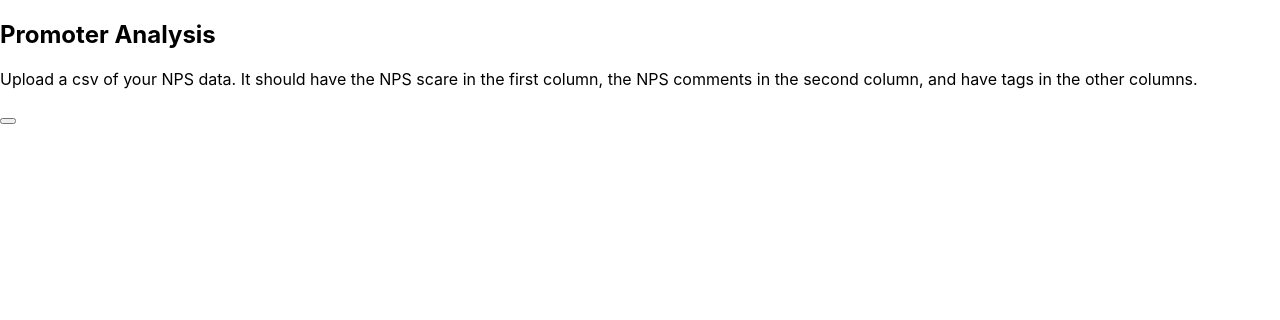
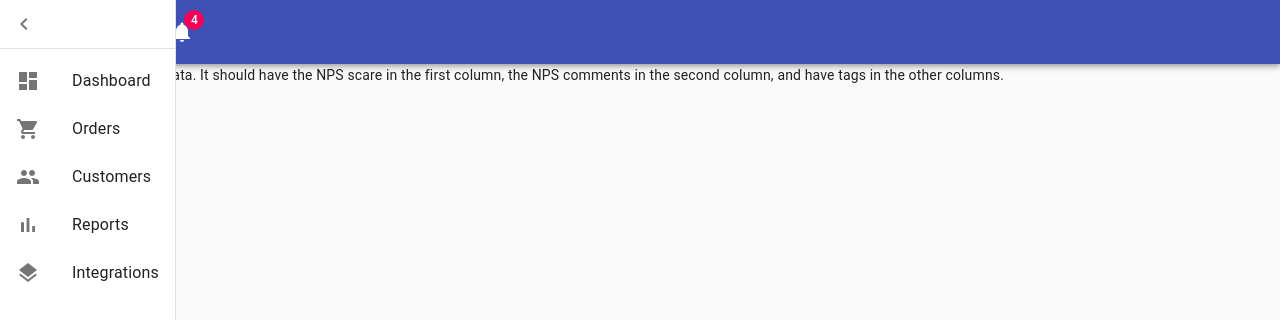
Before and after one commit to dilanustek/Promoter, a React (Create React App) app: page /home in a window 1280 px wide. Both pictures are taken after a click on the button "open drawer". Shown: the top 320 px of the page. Built offline with nearby package versions, Linux system fonts and the light colour scheme.

Commit message:
appbar + drawer + upload button

```diff
--- a/package.json
+++ b/package.json
@@ -3,6 +3,8 @@
   "version": "0.1.0",
   "private": true,
   "dependencies": {
+    "@material-ui/core": "^4.9.14",
+    "@material-ui/icons": "^4.9.1",
     "@testing-library/jest-dom": "^4.2.4",
     "@testing-library/react": "^9.5.0",
     "@testing-library/user-event": "^7.2.1",
--- a/src/App.tsx
+++ b/src/App.tsx
@@ -2,14 +2,18 @@ import React from "react";
 import "./App.css";
 import { BrowserRouter as Router, Switch, Route } from "react-router-dom";
 import FileUploader from "./FileUploader";
+import CssBaseline from "@material-ui/core/CssBaseline";
 
 function App() {
   return (
-    <Router>
-      <Switch>
-        <Route path="/home" render={() => <FileUploader />}></Route>
-      </Switch>
-    </Router>
+    <div>
+      <CssBaseline />
+      <Router>
+        <Switch>
+          <Route path="/home" render={() => <FileUploader />}></Route>
+        </Switch>
+      </Router>
+    </div>
   );
 }
 
--- /dev/null
+++ b/src/FileUploader.css
@@ -0,0 +1,11 @@
+.openDrawer {
+  position: "relative";
+  display: block;
+  transition: all 0.25s;
+  overflow: hidden;
+}
+
+.closeDrawer {
+  display: none;
+  transition: all 0.25s;
+}
--- a/src/FileUploader.tsx
+++ b/src/FileUploader.tsx
@@ -1,22 +1,86 @@
 import React, { Component } from "react";
 import { Link } from "react-router-dom";
+import Button from "@material-ui/core/Button";
+import CloudUploadIcon from "@material-ui/icons/CloudUpload";
+import AppBar from "@material-ui/core/AppBar";
+import Drawer from "@material-ui/core/Drawer";
+import Box from "@material-ui/core/Box";
+import Toolbar from "@material-ui/core/Toolbar";
+import List from "@material-ui/core/List";
+import Typography from "@material-ui/core/Typography";
+import Divider from "@material-ui/core/Divider";
+import IconButton from "@material-ui/core/IconButton";
+import Badge from "@material-ui/core/Badge";
+import Container from "@material-ui/core/Container";
+import Grid from "@material-ui/core/Grid";
+import Paper from "@material-ui/core/Paper";
+import MenuIcon from "@material-ui/icons/Menu";
+import ChevronLeftIcon from "@material-ui/icons/ChevronLeft";
+import NotificationsIcon from "@material-ui/icons/Notifications";
+import { mainListItems } from "./ListItems";
+import "./FileUploader.css";
 
 interface State {
   isFileUploaded: boolean;
+  isDrawerOpen: boolean;
 }
 
 class FileUploader extends Component<{}, State> {
   state: State = {
     isFileUploaded: false,
+    isDrawerOpen: false,
   };
 
   uploadHandler = () => {
     console.log("uploading file...");
   };
 
+  handleDrawerToggle = () => {
+    this.setState({ isDrawerOpen: !this.state.isDrawerOpen });
+  };
+
+  getIsDrawerOpen() {
+    if (this.state.isDrawerOpen) {
+      return "openDrawer";
+    } else return "closeDrawer";
+  }
+
   render() {
     return (
       <section className="uploadFile">
+        <AppBar position="absolute">
+          <Toolbar>
+            <IconButton
+              edge="start"
+              color="inherit"
+              aria-label="open drawer"
+              onClick={this.handleDrawerToggle}
+            >
+              <MenuIcon />
+            </IconButton>
+            <Typography component="h1" variant="h6" color="inherit" noWrap>
+              Dashboard
+            </Typography>
+            <IconButton color="inherit">
+              <Badge badgeContent={4} color="secondary">
+                <NotificationsIcon />
+              </Badge>
+            </IconButton>
+          </Toolbar>
+        </AppBar>
+        <Drawer
+          className={this.getIsDrawerOpen()}
+          variant="permanent"
+          open={this.state.isDrawerOpen}
+        >
+          <div>
+            <IconButton onClick={this.handleDrawerToggle}>
+              <ChevronLeftIcon />
+            </IconButton>
+          </div>
+          <Divider />
+          <List>{mainListItems}</List>
+        </Drawer>
         <header>
           <h1>Promoter Analysis</h1>
         </header>
@@ -26,10 +90,14 @@ class FileUploader extends Component<{}, State> {
             first column, the NPS comments in the second column, and have tags
             in the other columns.
           </p>
-          <button
-            className="uploadButton"
+          <Button
+            variant="contained"
+            color="primary"
+            startIcon={<CloudUploadIcon />}
             onClick={this.uploadHandler}
-          ></button>
+          >
+            Analyze
+          </Button>
         </section>
       </section>
     );
--- /dev/null
+++ b/src/ListItems.tsx
@@ -0,0 +1,46 @@
+import React from "react";
+import ListItem from "@material-ui/core/ListItem";
+import ListItemIcon from "@material-ui/core/ListItemIcon";
+import ListItemText from "@material-ui/core/ListItemText";
+import ListSubheader from "@material-ui/core/ListSubheader";
+import DashboardIcon from "@material-ui/icons/Dashboard";
+import ShoppingCartIcon from "@material-ui/icons/ShoppingCart";
+import PeopleIcon from "@material-ui/icons/People";
+import BarChartIcon from "@material-ui/icons/BarChart";
+import LayersIcon from "@material-ui/icons/Layers";
+import AssignmentIcon from "@material-ui/icons/Assignment";
+
+export const mainListItems = (
+  <div>
+    <ListItem button>
+      <ListItemIcon>
+        <DashboardIcon />
+      </ListItemIcon>
+      <ListItemText primary="Dashboard" />
+    </ListItem>
+    <ListItem button>
+      <ListItemIcon>
+        <ShoppingCartIcon />
+      </ListItemIcon>
+      <ListItemText primary="Orders" />
+    </ListItem>
+    <ListItem button>
+      <ListItemIcon>
+        <PeopleIcon />
+      </ListItemIcon>
+      <ListItemText primary="Customers" />
+    </ListItem>
+    <ListItem button>
+      <ListItemIcon>
+        <BarChartIcon />
+      </ListItemIcon>
+      <ListItemText primary="Reports" />
+    </ListItem>
+    <ListItem button>
+      <ListItemIcon>
+        <LayersIcon />
+      </ListItemIcon>
+      <ListItemText primary="Integrations" />
+    </ListItem>
+  </div>
+);
```
Also changed, not shown: 1 other file (tests, documents, lock files or other folders).
